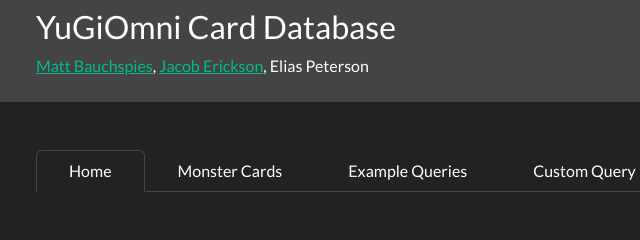
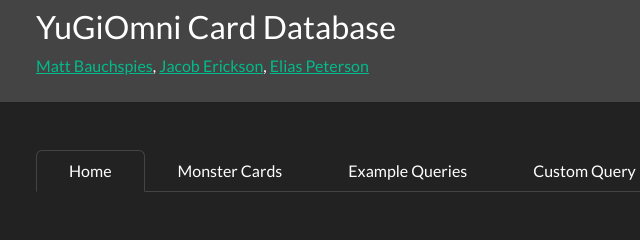
Before and after one commit to osDreamscape/YuGiOmni, a website: page index.html in a window 1280 px wide. Shown: the top 240 px of the page, 46-686 px from the left. Drawn offline with nearby package versions, Linux system fonts and the light colour scheme.

Commit message:
credit where credit is due

```diff
--- a/index.html
+++ b/index.html
@@ -18,7 +18,7 @@
             <h3>YuGiOmni Card Database</h3>
             <p><a href="https://github.com/osDreamscape">Matt Bauchspies</a>,
                 <a href="https://github.com/jae253">Jacob Erickson</a>,
-                Elias Peterson <br>
+                <a href="https://github.com/theonixie">Elias Peterson</a>
             </p>
         </div>
     </div>
```
